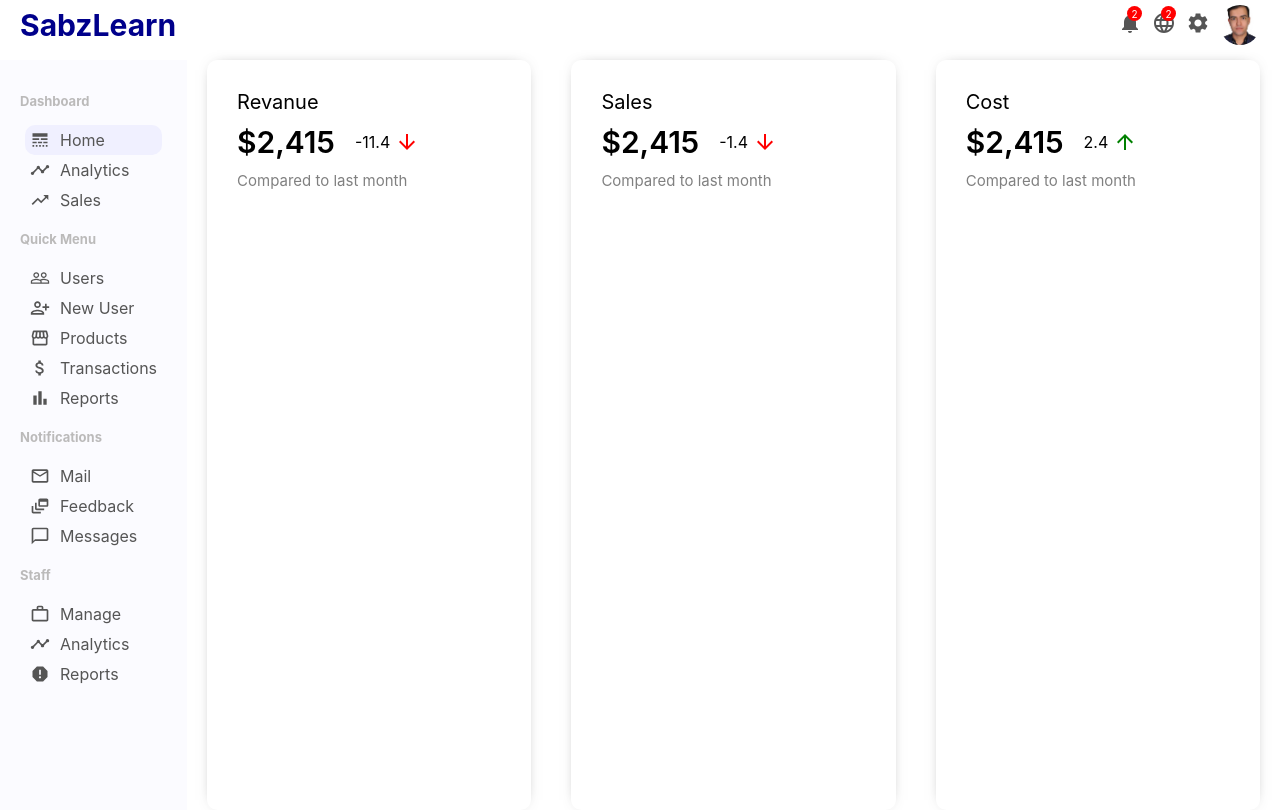
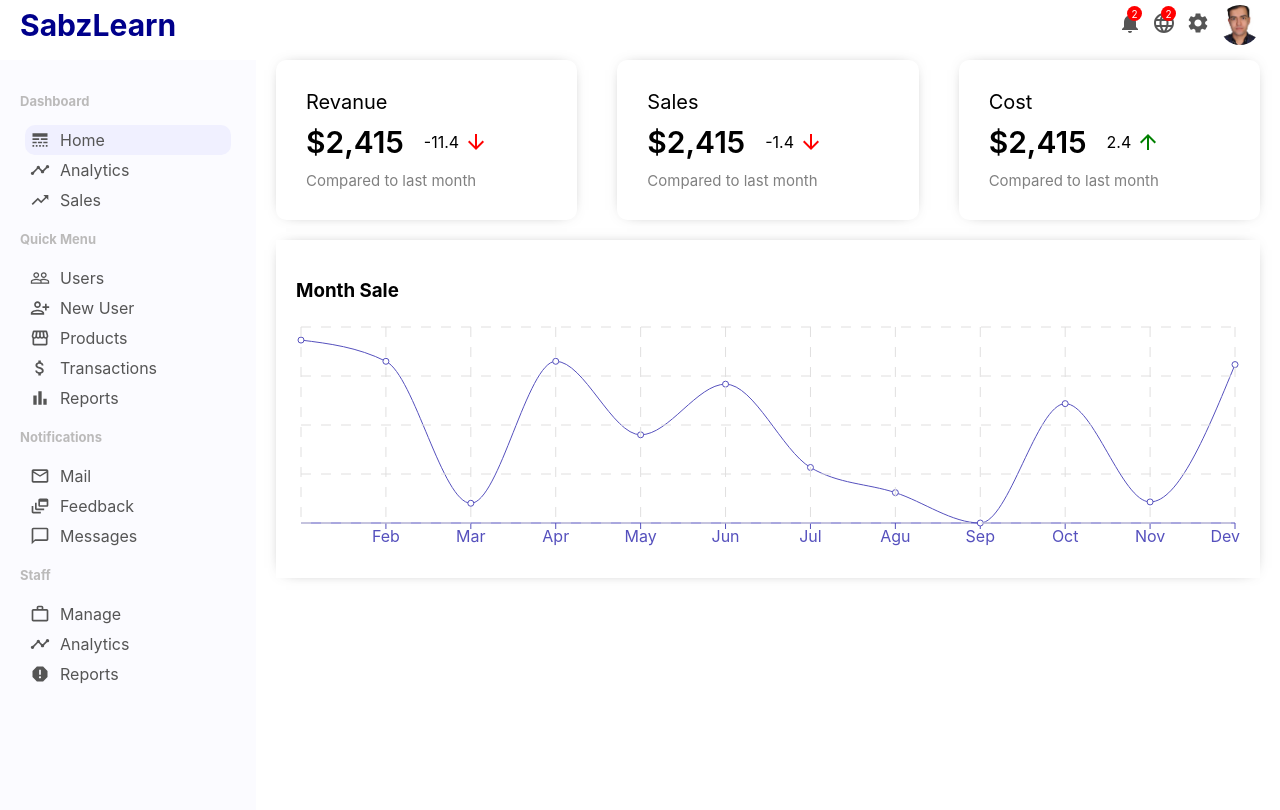
Before and after one commit to BehnamBorhani/dashboard-panel, a React (Create React App) app: page / in a window 1280 px wide. Built offline with nearby package versions, Linux system fonts and the light colour scheme.

Commit message:
feat: add chart

```diff
--- a/package.json
+++ b/package.json
@@ -15,6 +15,7 @@
     "react-dom": "^18.2.0",
     "react-router-dom": "^6.14.1",
     "react-scripts": "5.0.1",
+    "recharts": "^2.7.2",
     "sass": "^1.63.6",
     "web-vitals": "^2.1.4"
   },
--- /dev/null
+++ b/src/components/Chart/Chart.jsx
@@ -0,0 +1,26 @@
+import React from "react";
+import {
+   ResponsiveContainer,
+   LineChart,
+   Line,
+   XAxis,
+   CartesianGrid,
+   Tooltip,
+} from "recharts";
+import "./Chart.scss";
+
+export default function Chart({ title, data, dataKey, grid }) {
+   return (
+      <div className="chart">
+         <h3 className="chartTitle">{title}</h3>
+         <ResponsiveContainer width="100%" aspect={4}>
+            <LineChart data={data}>
+               <XAxis dataKey="name" stroke="#5550bd" />
+               <Line type="monotone" dataKey={dataKey} stroke="#5550bd" />
+               <Tooltip />
+               {grid && <CartesianGrid stroke="#e0dfdf" strokeDasharray="10" />}
+            </LineChart>
+         </ResponsiveContainer>
+      </div>
+   );
+}
--- /dev/null
+++ b/src/components/Chart/Chart.scss
@@ -0,0 +1,8 @@
+.chart {
+   margin: 20px;
+   padding: 20px;
+   box-shadow: 0 0 15px -10px rgba(0, 0, 0, 0.75);
+   .chartTitle {
+      margin-bottom: 20px;
+   }
+}
--- /dev/null
+++ b/src/datas.js
@@ -0,0 +1,52 @@
+let xAxisData = [
+   {
+      name: "Jan",
+      Sale: 112_000,
+   },
+   {
+      name: "Feb",
+      Sale: 99_000,
+   },
+   {
+      name: "Mar",
+      Sale: 12_090,
+   },
+   {
+      name: "Apr",
+      Sale: 99_000,
+   },
+   {
+      name: "May",
+      Sale: 54_000,
+   },
+   {
+      name: "Jun",
+      Sale: 85_000,
+   },
+   {
+      name: "Jul",
+      Sale: 34_000,
+   },
+   {
+      name: "Agu",
+      Sale: 18_598,
+   },
+   {
+      name: "Sep",
+      Sale: 0,
+   },
+   {
+      name: "Oct",
+      Sale: 73_078,
+   },
+   {
+      name: "Nov",
+      Sale: 12_900,
+   },
+   {
+      name: "Dev",
+      Sale: 97_000,
+   },
+];
+
+export { xAxisData };
--- a/src/pages/home/Home.js
+++ b/src/pages/home/Home.js
@@ -1,10 +1,16 @@
 import React from "react";
 import Features from "../../components/Features/Features";
+import Chart from "../../components/Chart/Chart";
+import { xAxisData } from "../../datas";
+import "./Home.scss";
 
 export default function Home() {
    return (
       <>
-         <Features />
+         <div className="home">
+            <Features />
+            <Chart title="Month Sale" data={xAxisData} dataKey="Sale" grid />
+         </div>
       </>
    );
 }
--- /dev/null
+++ b/src/pages/home/Home.scss
@@ -0,0 +1,3 @@
+.home {
+   flex: 4;
+}
```
Also changed, not shown: src/pages/home/Home.css (deleted), 1 other file (tests, documents, lock files or other folders).
